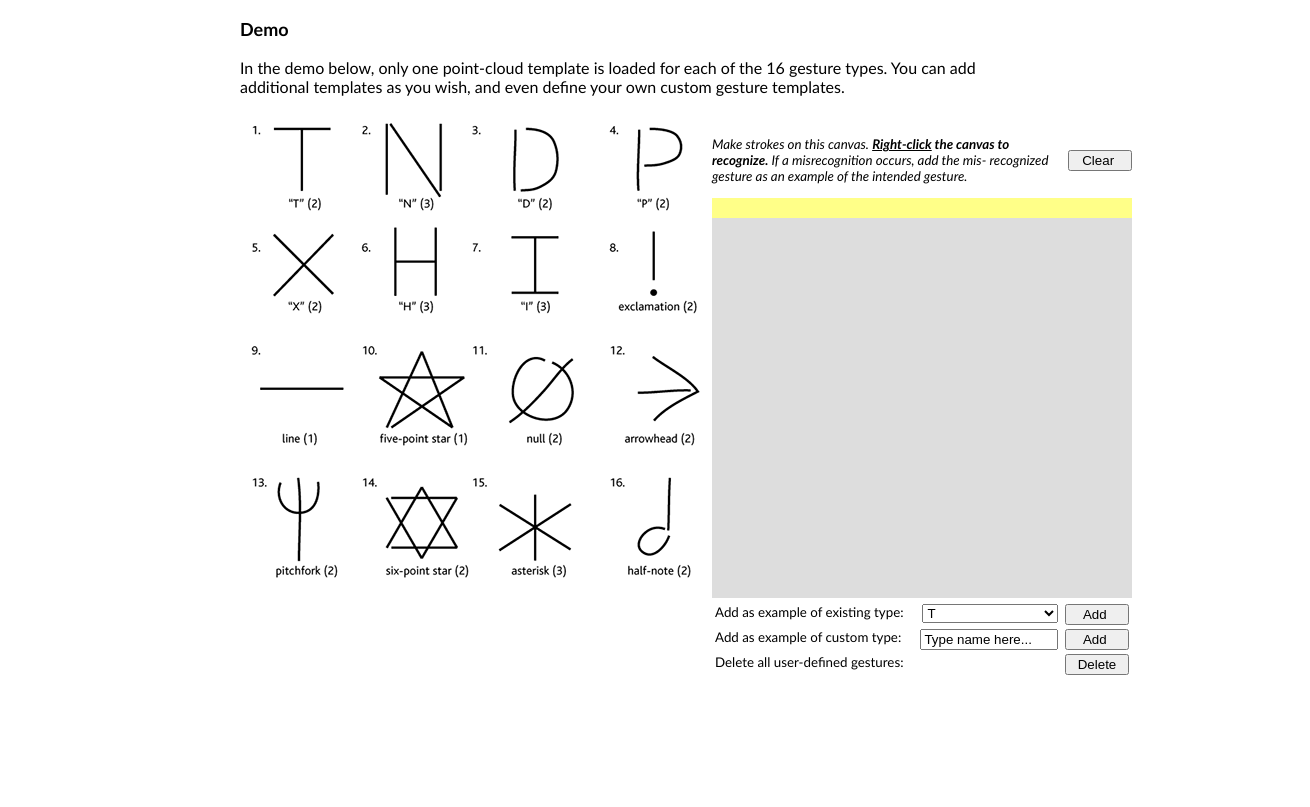
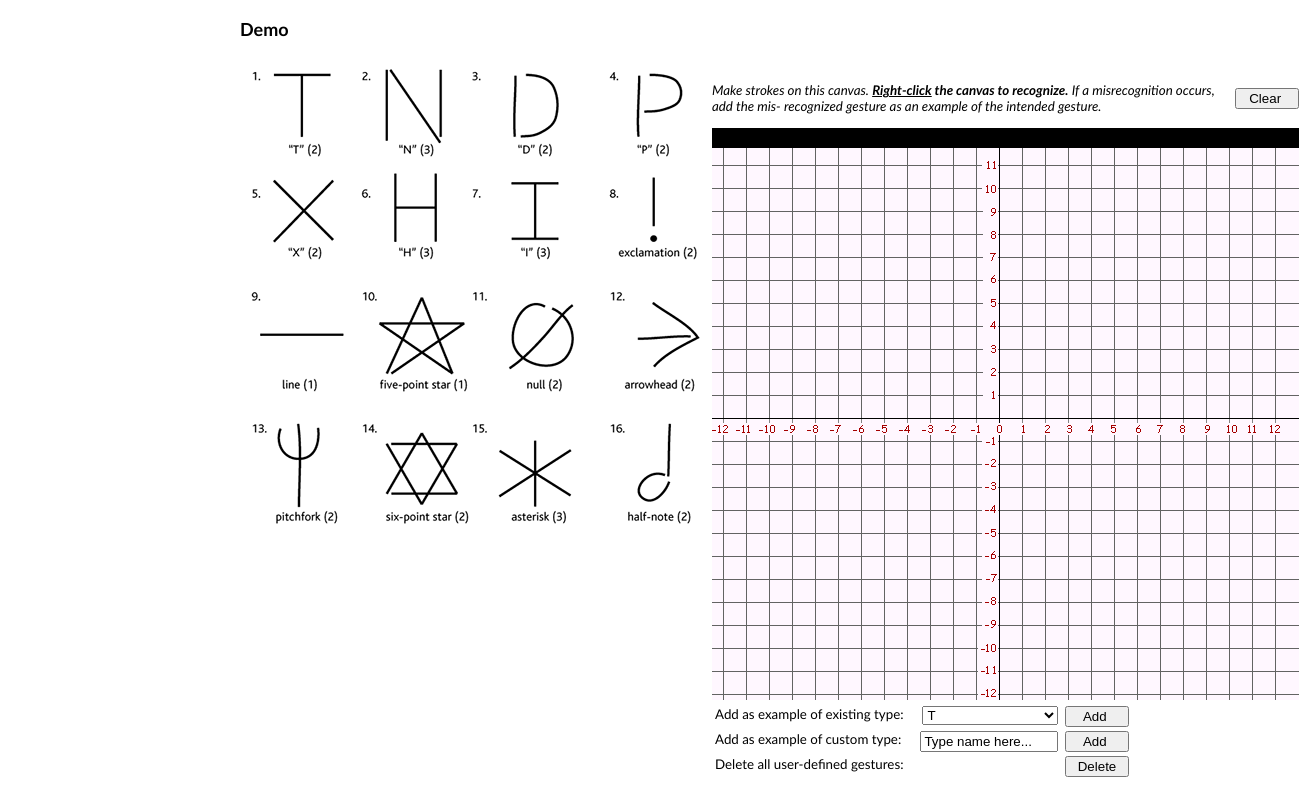
Before and after one commit to yuri-castroo/sketchPad, a plain HTML site: page PDollar/pdollar.html in a window 1280 px wide. Shown: the whole page, 1310 px wide, since content can reach past the window. Drawn offline with Linux system fonts and the light colour scheme.

Commit message:
background

```diff
--- a/PDollar/pdollar.html
+++ b/PDollar/pdollar.html
@@ -22,11 +22,12 @@
 			_r = new PDollarRecognizer();
 
 			var canvas = document.getElementById('myCanvas');
+			document.getElementById('myCanvas').style.background = "url('grid.jpg')";
 			_g = canvas.getContext('2d');
-			_g.lineWidth = 3;
+			_g.lineWidth = 2;
 			_g.font = "16px Gentilis";
 			_rc = getCanvasRect(canvas); // canvas rect on page
-			_g.fillStyle = "rgb(255,255,136)";
+			// _g.fillStyle = "rgb(255,255,136)";
 			_g.fillRect(0, 0, _rc.width, 20);
 
 			_isDown = false;
@@ -64,7 +65,7 @@
 				}
 				_points[_points.length] = new Point(x, y, ++_strokeID);
 				drawText("Recording stroke #" + _strokeID + "...");
-				var clr = "rgb(" + rand(0,200) + "," + rand(0,200) + "," + rand(0,200) + ")";
+				var clr = "#df4b26";
 				_g.strokeStyle = clr;
 				_g.fillStyle = clr;
 				_g.fillRect(x - 4, y - 3, 9, 9);
@@ -182,8 +183,6 @@
 	<div id="Content">
 		<p class="subhead">Demo</p>
 		<p>
-			In the demo below, only one point-cloud template is loaded for each of the 16 gesture types. You can add additional
-			templates as you wish, and even define your own custom gesture templates.
 			<!-- Gesture image and canvas -->
 			<table border="0" cellspacing="10">
 				<tr>
@@ -204,12 +203,11 @@
 							</tr>
 						</table>
 
-						<canvas id="myCanvas" width="420" height="400" style="background-color:#dddddd"
+						<canvas id="myCanvas" width="587" height="572"
 								onmousedown="mouseDownEvent(event.clientX, event.clientY, event.button)"
 								onmousemove="mouseMoveEvent(event.clientX, event.clientY, event.button)"
 								onmouseup="mouseUpEvent(event.clientX, event.clientY, event.button)"
 								oncontextmenu="return false;">
-							<span style="background-color:#ffff88;">The &lt;canvas&gt; element is not supported by this browser.</span>
 						</canvas>
 
 						<!--<p align="center" style="margin-top:10em;margin-bottom:10em"><i>Canvas coming soon...</i></p>-->
--- a/PDollar/pdollar.js
+++ b/PDollar/pdollar.js
@@ -89,7 +89,7 @@ function Result(name, score, ms) // constructor
 //
 // PDollarRecognizer constants
 //
-const NumPointClouds = 16;
+const NumPointClouds = 16; // how many different templates there are
 const NumPoints = 32;
 const Origin = new Point(0,0,0);
 //
```
Also changed, not shown: PDollar/grid.jpg (added).
